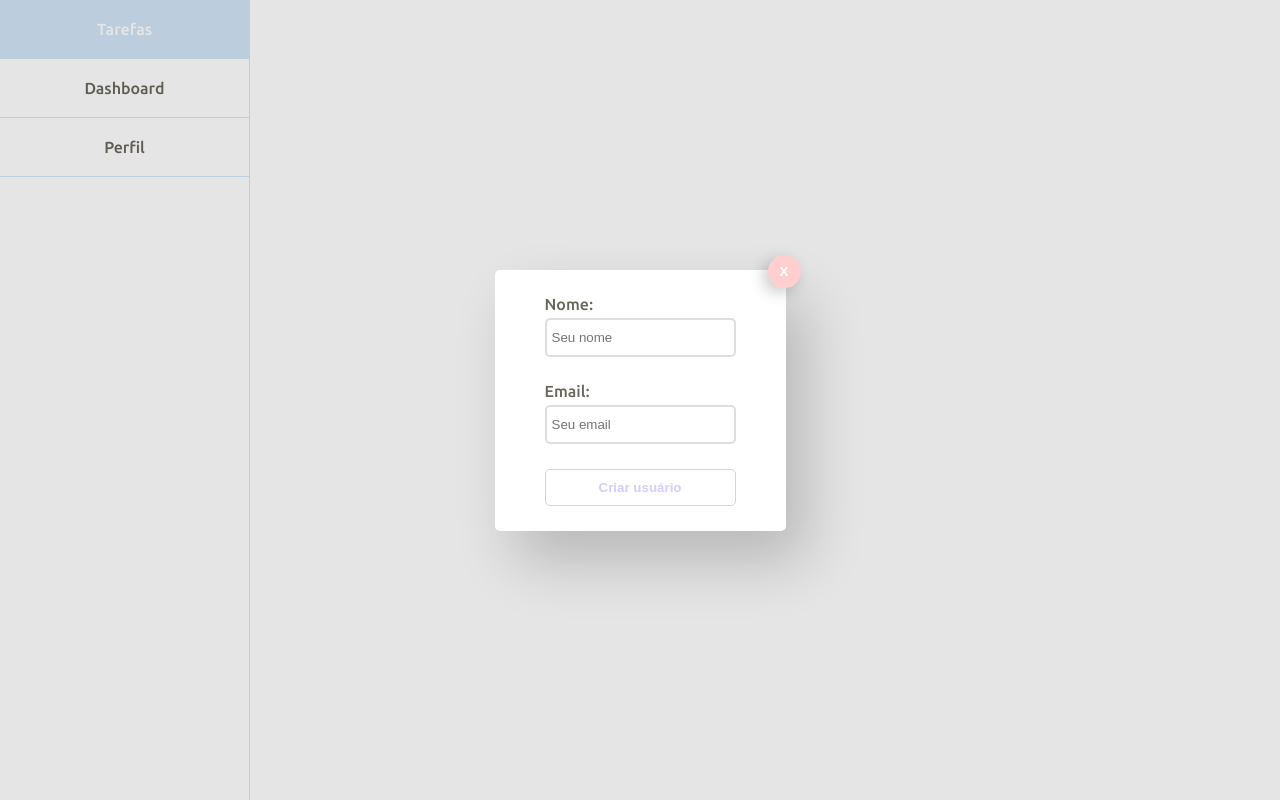
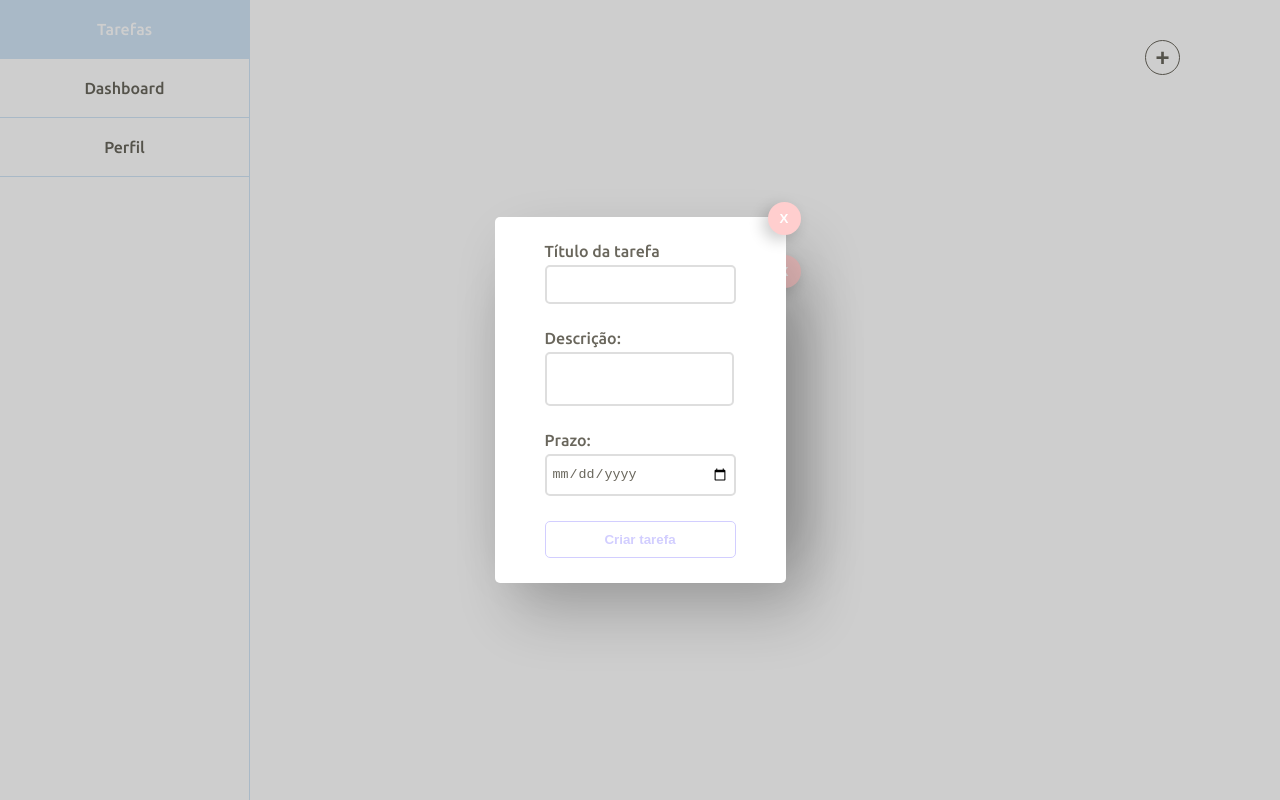
Before and after one commit to baischsoares/my-tasks, a Vue app: page / in a window 1280 px wide. Built offline with nearby package versions, Linux system fonts and the light colour scheme.

Commit message:
style: botao de adicionar e modal de criar tarefa

```diff
--- a/src/App.vue
+++ b/src/App.vue
@@ -17,8 +17,8 @@ export default {
   name: 'AppMyTasks',
   methods: {
     pegarUsuario(){
-      if(localStorage.usuario){
-        let usuario = localStorage.getItem('usuario');
+      if(localStorage.Usuario){
+        let usuario = localStorage.getItem('Usuario');
         this.$store.commit('ADICIONAR_USUARIO', JSON.parse(usuario))
         console.log(this.$store.state.usuario)
       }
@@ -71,14 +71,14 @@ p{
   color: var(--corTexto);
 }
 .router-view{
-  padding: 20px 0px;
+  margin: 20px 50px;
+  padding: 20px 50px;
 }
 
 /* Estilo navegacao vertical */
 .grid-layout{
   display:grid;
   grid-template-columns: 250px auto;
-  gap: 50px;
 }
 nav{
   border-right: 1px solid var(--corAzul);
@@ -141,7 +141,14 @@ nav{
 .modal-container label{
   color: var(--corTexto);
 }
-.modal-container input{
+textarea{
+  resize: none;
+}
+input[type="date"]{
+  width: 100%;
+}
+.modal-container input,
+.modal-container textarea{
   margin-top: 5px;
   display: block;
   border-radius: 5px;
@@ -150,7 +157,8 @@ nav{
   color: var(--corTexto);
   outline: none;
 }
-.modal-container input:focus{
+.modal-container input:focus,
+.modal-container textarea:focus{
   border: 2px solid var(--corAzul);
 }
 .fechar{
--- /dev/null
+++ b/src/components/ModalAdicionarTarefa.vue
@@ -0,0 +1,44 @@
+<template>
+  <div class="modal">
+    <div class="modal-container">
+      <button class="fechar">X</button>
+      <label for="titulo">Título da tarefa
+        <input type="text" v-model="tarefa.titulo"  required id="titulo">
+      </label>
+      <label for="descricao">Descrição:
+        <textarea type="" v-model="tarefa.descricao"  required id="descricao"></textarea>
+      </label>
+      <label for="prazo">Prazo:
+        <input type="date" v-model="tarefa.prazo"  required id="prazo">
+      </label>
+      <p class="erro" v-if="erro"> Adcione seu nome e e-mail</p>
+      <button class="buttonModal" @click="adicionarUsuario">Criar tarefa</button>
+    </div>
+  </div>
+</template>
+
+<script>
+export default {
+  name: 'ModalAdicionarTarefa',
+  data(){
+    return {
+      tarefa: {
+        titulo: '',
+        prazo: '',
+        descricao: '',
+      },
+      erro: null,
+    }
+  },
+}
+
+</script>
+
+
+<style>
+.erro{
+  color: var(--corAlerta);
+  font-size: 0.75rem;
+  font-weight: 700;
+}
+</style>
--- a/src/store/index.js
+++ b/src/store/index.js
@@ -13,7 +13,7 @@ export default createStore({
   actions: {
     salvarUsuario(context, payload) {
       context.commit('ADICIONAR_USUARIO', payload);
-      localStorage.setItem('usuario', JSON.stringify(this.state.usuario));
+      localStorage.setItem('Usuario', JSON.stringify(this.state.usuario));
     },
   },
   modules: {},
--- a/src/views/HomeView.vue
+++ b/src/views/HomeView.vue
@@ -1,17 +1,27 @@
 <template>
   <div class="home">
     <ModalUsuario v-if="!usuario"/>
+    <button class="botao-add">+</button>
+    <ModalAdicionarTarefa v-if="adicionando"/>
   </div>
 </template>
 
 <script>
 // @ is an alias to /src
 import ModalUsuario from '@/components/ModalUsuario.vue'
+import ModalAdicionarTarefa from '@/components/ModalAdicionarTarefa.vue'
+
 
 export default {
   name: 'HomeView',
   components: {
-    ModalUsuario
+    ModalUsuario,
+    ModalAdicionarTarefa
+  },
+  data(){
+    return {
+      adicionando: true,
+    }
   },
   computed: {
     usuario(){
@@ -20,3 +30,22 @@ export default {
   }
 }
 </script>
+<style>
+.botao-add{
+  float: right;
+  height: 35px;
+  width: 35px;
+  font-size: 1.5rem;
+  font-weight: bold;
+  border-radius: 50%;
+  border: 1px solid var(--corTexto);
+  background-color: #fff;
+  color:var(--corTexto);
+  cursor: pointer;
+}
+.botao-add:hover{
+  border: 1px solid var(--corVerde);
+  background-color:var(--corVerde);
+  color:#fff;
+}
+</style>
```
